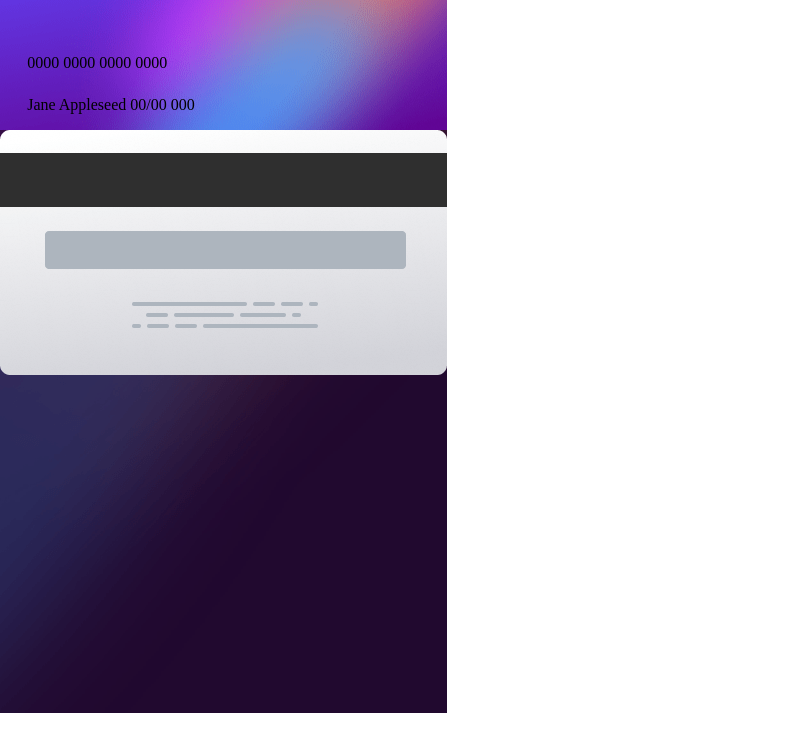
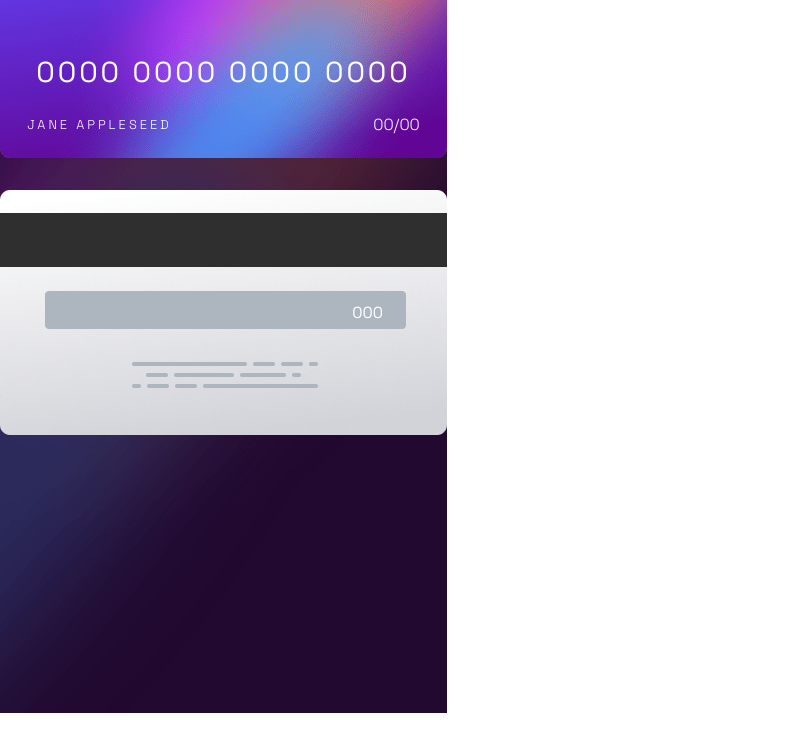
Before and after one commit to MuhammadISayyed/interactive-card-details-form-main, a website: page index.html in a window 1280 px wide. Shown: the part 87-837 px from the top of the page, without its empty margins (0-807 px from the left). Drawn offline with Linux system fonts and the light colour scheme.

Commit message:
Lay content on top of cards

```diff
--- a/index.html
+++ b/index.html
@@ -7,6 +7,12 @@
 
     <link rel="icon" type="image/png" sizes="32x32" href="./images/favicon-32x32.png" />
     <link rel="stylesheet" href="./style.css" />
+    <link rel="preconnect" href="https://fonts.googleapis.com" />
+    <link rel="preconnect" href="https://fonts.gstatic.com" crossorigin />
+    <link
+      href="https://fonts.googleapis.com/css2?family=Space+Grotesk:wght@300;400;500;600;700&display=swap"
+      rel="stylesheet"
+    />
 
     <title>Interactive card details form</title>
   </head>
@@ -18,15 +24,19 @@
             <img class="card-front__logo" src="./images/card-logo.svg" alt="Card logo" />
             <div class="card-front__details">
               <span class="card-front__number">0000 0000 0000 0000</span>
-              <div>
-                <span>Jane Appleseed</span>
-                <span>00/00 000</span>
+              <div class="card-front__footer">
+                <span class="card-front__footer-name">Jane Appleseed</span>
+                <span>00/00</span>
               </div>
             </div>
           </div>
         </div>
 
-        <img src="./images/bg-card-back.png" alt="Back side of a bank card" />
+        <div class="card-back">
+          <div class="card-back__content">
+            <span>000</span>
+          </div>
+        </div>
       </div>
       <div class="form-section">
         <div>Cardholder Name e.g. Jane Appleseed</div>
--- a/main.scss
+++ b/main.scss
@@ -1,8 +1,15 @@
+:root {
+  --color-white: hsl(0, 0%, 100%);
+  --spacing: 3px;
+  --size-secondary: 0.8rem;
+}
+
 html,
 body {
   // careful, because this could cause issues with responsiveness
   height: 100%;
   margin: 0;
+  font-family: 'Space Grotesk', sans-serif;
 }
 
 .container {
@@ -16,6 +23,7 @@ body {
   background-image: url('./images/bg-main-desktop.png');
   display: flex;
   flex-direction: column;
+  gap: 2rem;
 }
 
 .form-section {
@@ -24,9 +32,13 @@ body {
 
 .card-front {
   background-image: url('./images/bg-card-front.png');
-}
+  width: 447px;
+  height: 245px;
+  background-repeat: no-repeat;
+  background-size: cover;
+  color: var(--color-white);
 
-.card-front__info {
+  &__info {
     margin: 1rem 1.7rem;
     display: flex;
     flex-direction: column;
@@ -34,12 +46,49 @@ body {
     gap: 5rem;
   }
 
-.card-front__logo {
+  &__logo {
     width: 80px;
   }
 
-.card-front__details {
+  &__details {
     display: flex;
     flex-direction: column;
     gap: 1.5rem;
   }
+
+  &__number {
+    font-weight: 400;
+    font-size: 1.8rem;
+    text-align: center;
+    letter-spacing: var(--spacing);
+  }
+
+  &__footer {
+    display: flex;
+    align-items: center;
+    justify-content: space-between;
+    font-weight: 300;
+  }
+
+  &__footer-name {
+    text-transform: uppercase;
+    letter-spacing: var(--spacing);
+    font-size: var(--size-secondary);
+  }
+}
+
+.card-back {
+  background-image: url('./images/bg-card-back.png');
+  width: 447px;
+  height: 245px;
+  background-repeat: no-repeat;
+  background-size: cover;
+  display: flex;
+  justify-content: flex-end;
+  align-items: center;
+  color: var(--color-white);
+
+  &__content {
+    padding-right: 4rem;
+  }
+}
```
Also changed, not shown: style.css. Lines whose indentation alone changed are shown as unchanged.
